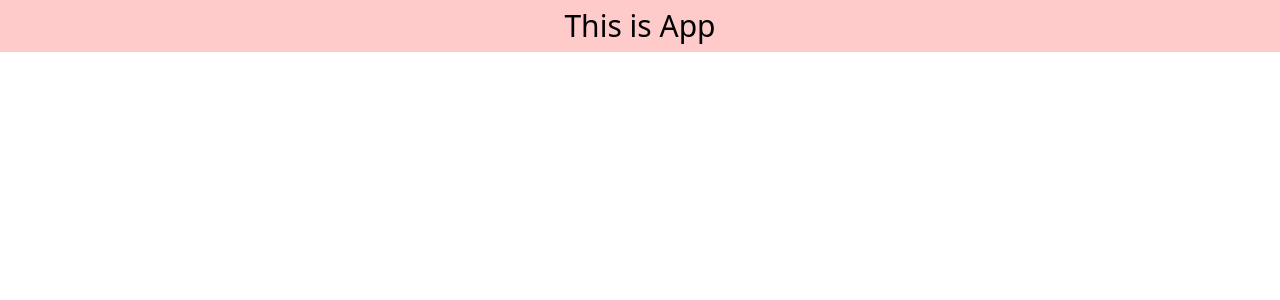
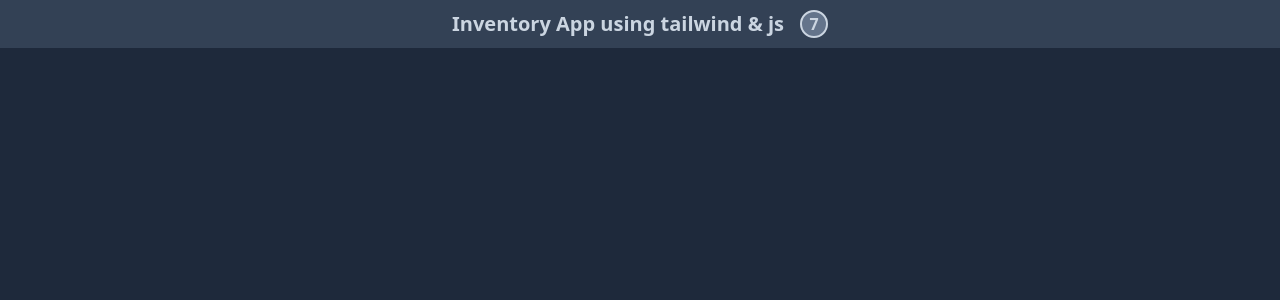
Before and after one commit to sepidehbiglarizadeh/Inventory-App-React, a React (Create React App) app: page / in a window 1280 px wide. Shown: the top 300 px of the page. Built offline with nearby package versions, Linux system fonts and the light colour scheme.

Commit message:
add NavBar component

```diff
--- a/src/App.js
+++ b/src/App.js
@@ -1,7 +1,11 @@
+import NavBar from "./components/NavBar";
+
 const App = () => {
-    return (
-        <h1 className="text-3xl bg-red-200 py-2 text-center">This is App</h1>
-     );
-}
+  return (
+    <>
+        <NavBar/>
+    </>
+  );
+};
 
 export default App;
--- /dev/null
+++ b/src/components/NavBar.js
@@ -0,0 +1,16 @@
+const NavBar = () => {
+  return (
+    <div className="bg-slate-800 min-h-screen">
+      <div className="h-12 flex items-center justify-center gap-x-4 bg-slate-700 mb-6">
+        <h1 className="text-xl font-bold text-slate-300">
+          Inventory App using tailwind & js
+        </h1>
+        <span className="flex items-center justify-center w-7 h-7 rounded-full bg-slate-500 border-2 border-slate-300 font-bold text-slate-300">
+          7
+        </span>
+      </div>
+    </div>
+  );
+};
+
+export default NavBar;
```
Also changed, not shown: src/components/Category.js (added), src/components/Products.js (added).
